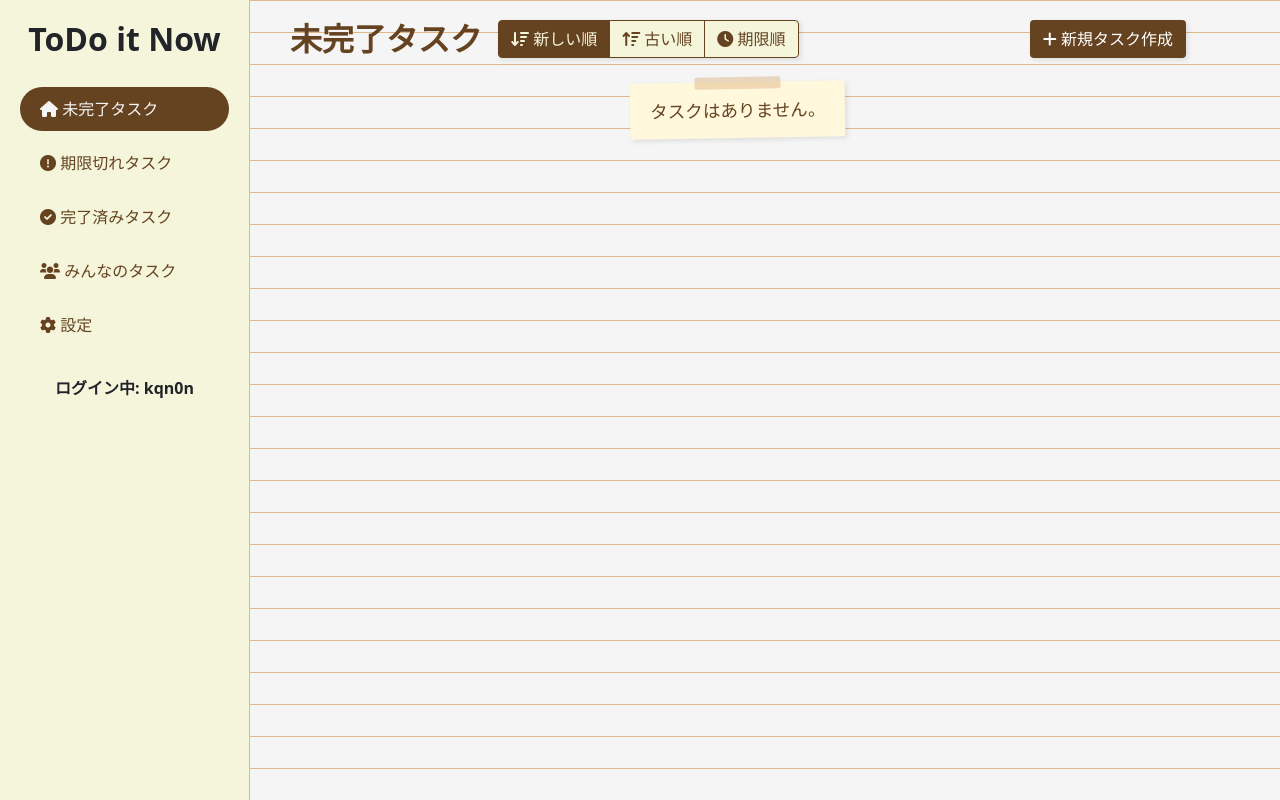
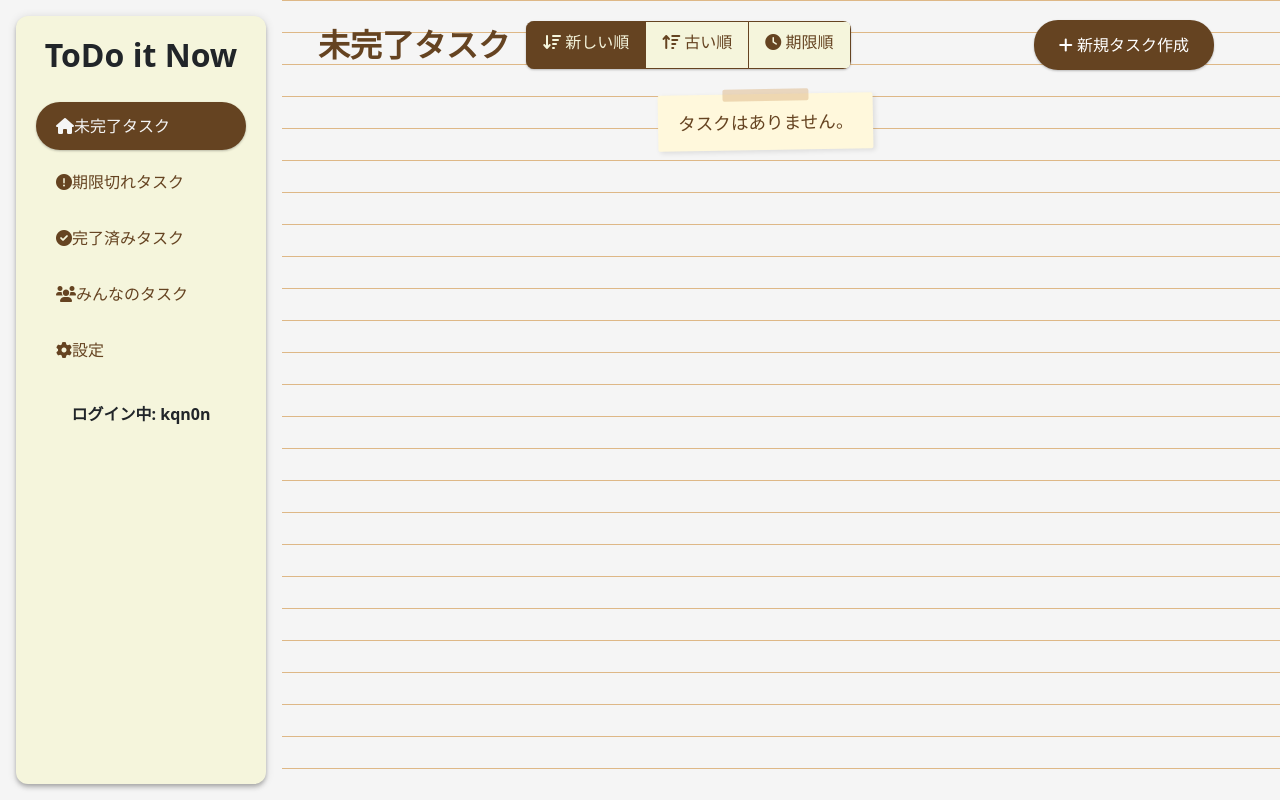
Before and after one commit to Kamon-Tahara-504/ToDo-it-Now, a Django app: page /tasks/ in a window 1280 px wide. Run offline with Django 5.2, Linux system fonts and the light colour scheme; a user stored in the database is signed in; data comes from the database, SQL or seed files in the repository.

Commit message:
feat: CSS再設計1

```diff
--- a/tasks/static/css/base.css
+++ b/tasks/static/css/base.css
@@ -44,19 +44,24 @@ body {
 /* サイドバー */
 .sidebar {
     position: fixed;
-    height: 100vh;
-    border-right: 1px solid var(--border-color);
-    padding: 20px;
+    top: var(--spacing-4);
+    left: var(--spacing-4);
+    height: calc(100vh - 32px);
+    border: none;
+    border-radius: 12px;
+    padding: var(--spacing-5);
     width: 250px;
     background-color: var(--light-brown);
+    box-shadow: var(--elevation-4);
     z-index: 2;
+    transition: box-shadow var(--duration-medium-1) var(--ease-standard);
 }
 
 /* 罫線用のオーバーレイを右側のみに */
 .notebook-overlay {
     position: fixed;
     top: 0;
-    left: 250px;
+    left: 282px; /* 250px (sidebar width) + 16px (left margin) + 16px (spacing) */
     right: 0;
     bottom: 0;
     background-image: linear-gradient(var(--border-color) 1px, transparent 1px);
@@ -107,24 +112,39 @@ body {
 }
 
 .main-content {
-    margin-left: 270px;
-    padding: 20px;
-    max-width: calc(100% - 290px);
+    margin-left: 298px; /* 250px (sidebar width) + 16px (left margin) + 16px (spacing) + 16px (content margin) */
+    padding: var(--spacing-5);
+    max-width: calc(100% - 314px);
     position: relative;
     z-index: 2;
 }
 
 .nav-link {
     border-radius: 25px;
-    padding: 10px 20px;
-    margin: 5px 0;
+    padding: var(--spacing-3) var(--spacing-5);
+    margin: var(--spacing-1) 0;
+    min-height: var(--touch-target-min-size);
+    display: flex;
+    align-items: center;
+    color: var(--dark-brown);
+    transition: all var(--duration-short-4) var(--ease-standard);
+    position: relative;
+}
+
+.nav-link:hover {
+    background-color: rgba(101, 67, 33, 0.08);
     color: var(--dark-brown);
 }
 
-.nav-link:hover,
 .nav-link.active {
     background-color: var(--dark-brown);
     color: var(--bg-light);
+    box-shadow: var(--elevation-2);
+}
+
+.nav-link:focus {
+    outline: none;
+    box-shadow: 0 0 0 3px rgba(101, 67, 33, 0.2);
 }
 
 .container {
--- a/tasks/static/css/buttons.css
+++ b/tasks/static/css/buttons.css
@@ -1,39 +1,118 @@
 /* タスクアクションボタン */
 .task-action-btn {
-    width: 40px;
-    height: 40px;
+    width: var(--touch-target-min-size);
+    height: var(--touch-target-min-size);
+    min-width: var(--touch-target-min-size);
+    min-height: var(--touch-target-min-size);
     display: flex;
     align-items: center;
     justify-content: center;
-    margin-right: 10px;
+    margin-right: var(--spacing-2);
+    position: relative;
+    overflow: hidden;
+    transition: all var(--duration-short-4) var(--ease-standard);
+    border-radius: 50%;
 }
 
 .task-action-btn:last-child {
     margin-right: 0;
 }
 
+/* アイコンサイズ調整 */
+.task-action-btn i {
+    font-size: 1.25rem; /* 20px */
+    transition: transform var(--duration-short-4) var(--ease-standard);
+}
+
+/* Rippleエフェクト風のホバーアニメーション */
+.task-action-btn::before {
+    content: '';
+    position: absolute;
+    top: 50%;
+    left: 50%;
+    width: 0;
+    height: 0;
+    border-radius: 50%;
+    background: rgba(0, 0, 0, 0.1);
+    transform: translate(-50%, -50%);
+    transition: width var(--duration-short-4) var(--ease-standard),
+                height var(--duration-short-4) var(--ease-standard);
+}
+
+.task-action-btn:hover::before {
+    width: 100%;
+    height: 100%;
+}
+
+.task-action-btn:active::before {
+    background: rgba(0, 0, 0, 0.2);
+}
+
+/* フォーカスリング */
+.task-action-btn:focus {
+    outline: none;
+    box-shadow: 0 0 0 3px rgba(0, 123, 255, 0.3);
+}
+
+.task-action-btn:focus:not(:focus-visible) {
+    box-shadow: none;
+}
+
+/* ホバー時のアイコン拡大 */
+.task-action-btn:hover i {
+    transform: scale(1.1);
+}
+
 /* 新規タスク作成ボタン */
 .btn-create-task {
     background-color: var(--dark-brown);
     color: white;
-    box-shadow: 2px 2px 5px rgba(0,0,0,0.1);
+    box-shadow: var(--elevation-2);
+    padding: var(--spacing-3) var(--spacing-6);
+    min-height: var(--touch-target-min-size);
+    border-radius: 24px;
+    transition: all var(--duration-short-4) var(--ease-standard);
+    font-weight: 500;
+}
+
+.btn-create-task:hover {
+    box-shadow: var(--elevation-4);
+    transform: translateY(-1px);
+    background-color: var(--dark-brown);
+    color: white;
+}
+
+.btn-create-task:active {
+    box-shadow: var(--elevation-2);
+    transform: translateY(0);
+}
+
+.btn-create-task:focus {
+    outline: none;
+    box-shadow: var(--elevation-4), 0 0 0 3px rgba(101, 67, 33, 0.3);
 }
 
 /* 並び替えボタンのスタイル */
 .btn-group {
-    box-shadow: 2px 2px 5px rgba(0,0,0,0.1);
+    box-shadow: var(--elevation-2);
+    border-radius: 8px;
+    overflow: hidden;
 }
 
 .btn-group .btn {
     background-color: var(--light-brown);
     border-color: var(--dark-brown);
     color: var(--dark-brown);
+    min-height: var(--touch-target-min-size);
+    padding: var(--spacing-2) var(--spacing-4);
+    transition: all var(--duration-short-4) var(--ease-standard);
 }
 
 .btn-group .btn.btn-primary {
     background-color: var(--dark-brown);
     border-color: var(--dark-brown);
     color: var(--light-brown);
+    box-shadow: var(--elevation-2);
 }
 
 .btn-group .btn:hover {
--- /dev/null
+++ b/tasks/static/css/material_tokens.css
@@ -0,0 +1,205 @@
+/* Material Design Tokens
+ * マテリアルデザインのデザイントークン定義
+ */
+
+:root {
+    /* ============================================
+       Elevation (影) システム
+       ============================================ */
+    --elevation-0: none;
+    --elevation-2: 0px 1px 2px 0px rgba(0, 0, 0, 0.14),
+                   0px 1px 3px 0px rgba(0, 0, 0, 0.12);
+    --elevation-4: 0px 2px 4px -1px rgba(0, 0, 0, 0.2),
+                   0px 4px 5px 0px rgba(0, 0, 0, 0.14),
+                   0px 1px 10px 0px rgba(0, 0, 0, 0.12);
+    --elevation-8: 0px 5px 5px -3px rgba(0, 0, 0, 0.2),
+                   0px 8px 10px 1px rgba(0, 0, 0, 0.14),
+                   0px 3px 14px 2px rgba(0, 0, 0, 0.12);
+    --elevation-12: 0px 7px 8px -4px rgba(0, 0, 0, 0.2),
+                    0px 12px 17px 2px rgba(0, 0, 0, 0.14),
+                    0px 5px 22px 4px rgba(0, 0, 0, 0.12);
+    --elevation-16: 0px 8px 10px -5px rgba(0, 0, 0, 0.2),
+                    0px 16px 24px 2px rgba(0, 0, 0, 0.14),
+                    0px 6px 30px 5px rgba(0, 0, 0, 0.12);
+    --elevation-24: 0px 11px 15px -7px rgba(0, 0, 0, 0.2),
+                    0px 24px 38px 3px rgba(0, 0, 0, 0.14),
+                    0px 9px 46px 8px rgba(0, 0, 0, 0.12);
+
+    /* ============================================
+       Typography (タイポグラフィ) スケール
+       ============================================ */
+    /* Display - 大きな見出し */
+    --typography-display-font-size: 2.5rem; /* 40px */
+    --typography-display-font-weight: 400;
+    --typography-display-line-height: 1.2;
+    --typography-display-letter-spacing: -0.01562em;
+
+    /* Headline - 中見出し */
+    --typography-headline-font-size: 1.5rem; /* 24px */
+    --typography-headline-font-weight: 400;
+    --typography-headline-line-height: 1.33;
+    --typography-headline-letter-spacing: 0;
+
+    /* Title - 小見出し */
+    --typography-title-large-font-size: 1.25rem; /* 20px */
+    --typography-title-large-font-weight: 500;
+    --typography-title-large-line-height: 1.4;
+    --typography-title-large-letter-spacing: 0.0125em;
+
+    --typography-title-medium-font-size: 1rem; /* 16px */
+    --typography-title-medium-font-weight: 500;
+    --typography-title-medium-line-height: 1.5;
+    --typography-title-medium-letter-spacing: 0.00938em;
+
+    --typography-title-small-font-size: 0.875rem; /* 14px */
+    --typography-title-small-font-weight: 500;
+    --typography-title-small-line-height: 1.43;
+    --typography-title-small-letter-spacing: 0.00625em;
+
+    /* Body - 本文 */
+    --typography-body-large-font-size: 1rem; /* 16px */
+    --typography-body-large-font-weight: 400;
+    --typography-body-large-line-height: 1.5;
+    --typography-body-large-letter-spacing: 0.03125em;
+
+    --typography-body-medium-font-size: 0.875rem; /* 14px */
+    --typography-body-medium-font-weight: 400;
+    --typography-body-medium-line-height: 1.43;
+    --typography-body-medium-letter-spacing: 0.01786em;
+
+    --typography-body-small-font-size: 0.75rem; /* 12px */
+    --typography-body-small-font-weight: 400;
+    --typography-body-small-line-height: 1.33;
+    --typography-body-small-letter-spacing: 0.03333em;
+
+    /* Label - ラベル */
+    --typography-label-large-font-size: 0.875rem; /* 14px */
+    --typography-label-large-font-weight: 500;
+    --typography-label-large-line-height: 1.43;
+    --typography-label-large-letter-spacing: 0.00625em;
+
+    --typography-label-medium-font-size: 0.75rem; /* 12px */
+    --typography-label-medium-font-weight: 500;
+    --typography-label-medium-line-height: 1.33;
+    --typography-label-medium-letter-spacing: 0.01667em;
+
+    --typography-label-small-font-size: 0.6875rem; /* 11px */
+    --typography-label-small-font-weight: 500;
+    --typography-label-small-line-height: 1.45;
+    --typography-label-small-letter-spacing: 0.02273em;
+
+    /* ============================================
+       Spacing (スペーシング) システム
+       4px基準のスペーシングシステム
+       ============================================ */
+    --spacing-1: 4px;
+    --spacing-2: 8px;
+    --spacing-3: 12px;
+    --spacing-4: 16px;
+    --spacing-5: 20px;
+    --spacing-6: 24px;
+    --spacing-8: 32px;
+    --spacing-10: 40px;
+    --spacing-12: 48px;
+    --spacing-16: 64px;
+    --spacing-20: 80px;
+    --spacing-24: 96px;
+
+    /* ============================================
+       Animation (アニメーション) カーブ
+       ============================================ */
+    /* Standard easing - 標準的なイージング */
+    --ease-standard: cubic-bezier(0.4, 0.0, 0.2, 1);
+
+    /* Decelerate easing - 減速イージング */
+    --ease-decelerate: cubic-bezier(0.0, 0.0, 0.2, 1);
+
+    /* Accelerate easing - 加速イージング */
+    --ease-accelerate: cubic-bezier(0.4, 0.0, 1, 1);
+
+    /* ============================================
+       Touch Target (タッチターゲット)
+       ============================================ */
+    --touch-target-min-size: 48px;
+    --touch-target-min-size-mobile: 44px; /* モバイルでは44pxも許容 */
+
+    /* ============================================
+       Animation Duration (アニメーション時間)
+       ============================================ */
+    --duration-short-1: 50ms;
+    --duration-short-2: 100ms;
+    --duration-short-3: 150ms;
+    --duration-short-4: 200ms;
+    --duration-medium-1: 250ms;
+    --duration-medium-2: 300ms;
+    --duration-medium-3: 350ms;
+    --duration-medium-4: 400ms;
+    --duration-long-1: 450ms;
+    --duration-long-2: 500ms;
+    --duration-long-3: 550ms;
+    --duration-long-4: 600ms;
+    --duration-extra-long-1: 700ms;
+    --duration-extra-long-2: 800ms;
+}
+
+/* ============================================
+   Utility Classes (ユーティリティクラス)
+   ============================================ */
+
+/* Elevation utility classes */
+.elevation-0 { box-shadow: var(--elevation-0); }
+.elevation-2 { box-shadow: var(--elevation-2); }
+.elevation-4 { box-shadow: var(--elevation-4); }
+.elevation-8 { box-shadow: var(--elevation-8); }
+.elevation-12 { box-shadow: var(--elevation-12); }
+.elevation-16 { box-shadow: var(--elevation-16); }
+.elevation-24 { box-shadow: var(--elevation-24); }
+
+/* Typography utility classes */
+.typography-display {
+    font-size: var(--typography-display-font-size);
+    font-weight: var(--typography-display-font-weight);
+    line-height: var(--typography-display-line-height);
+    letter-spacing: var(--typography-display-letter-spacing);
+}
+
+.typography-headline {
+    font-size: var(--typography-headline-font-size);
+    font-weight: var(--typography-headline-font-weight);
+    line-height: var(--typography-headline-line-height);
+    letter-spacing: var(--typography-headline-letter-spacing);
+}
+
+.typography-title-large {
+    font-size: var(--typography-title-large-font-size);
+    font-weight: var(--typography-title-large-font-weight);
+    line-height: var(--typography-title-large-line-height);
+    letter-spacing: var(--typography-title-large-letter-spacing);
+}
+
+.typography-title-medium {
+    font-size: var(--typography-title-medium-font-size);
+    font-weight: var(--typography-title-medium-font-weight);
+    line-height: var(--typography-title-medium-line-height);
+    letter-spacing: var(--typography-title-medium-letter-spacing);
+}
+
+.typography-body-large {
+    font-size: var(--typography-body-large-font-size);
+    font-weight: var(--typography-body-large-font-weight);
+    line-height: var(--typography-body-large-line-height);
+    letter-spacing: var(--typography-body-large-letter-spacing);
+}
+
+.typography-body-medium {
+    font-size: var(--typography-body-medium-font-size);
+    font-weight: var(--typography-body-medium-font-weight);
+    line-height: var(--typography-body-medium-line-height);
+    letter-spacing: var(--typography-body-medium-letter-spacing);
+}
+
+/* Touch target utility */
+.touch-target {
+    min-width: var(--touch-target-min-size);
+    min-height: var(--touch-target-min-size);
+}
--- a/tasks/templates/tasks/base.html
+++ b/tasks/templates/tasks/base.html
@@ -11,6 +11,7 @@
     <link href="https://cdn.jsdelivr.net/npm/bootstrap@5.1.3/dist/css/bootstrap.min.css" rel="stylesheet">
     <link href="https://cdnjs.cloudflare.com/ajax/libs/font-awesome/6.0.0/css/all.min.css" rel="stylesheet">
     <link rel="stylesheet" href="{% static 'css/night_mode.css' %}">
+    <link rel="stylesheet" href="{% static 'css/material_tokens.css' %}">
     <link rel="stylesheet" href="{% static 'css/base.css' %}">
     <link rel="stylesheet" href="{% static 'css/buttons.css' %}">
     <link rel="stylesheet" href="{% static 'css/modals.css' %}">
```
Also changed, not shown: other parts of tasks/static/css/buttons.css (+50 -0 lines).
